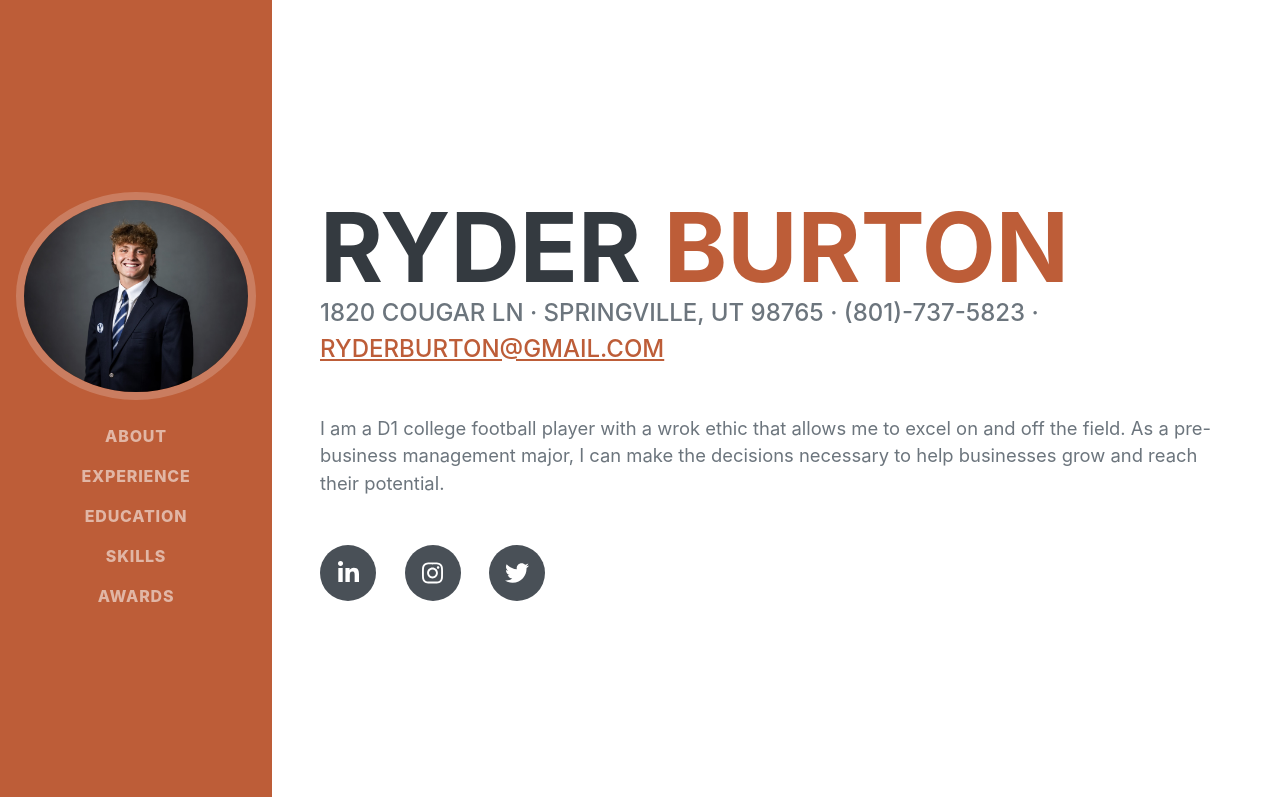
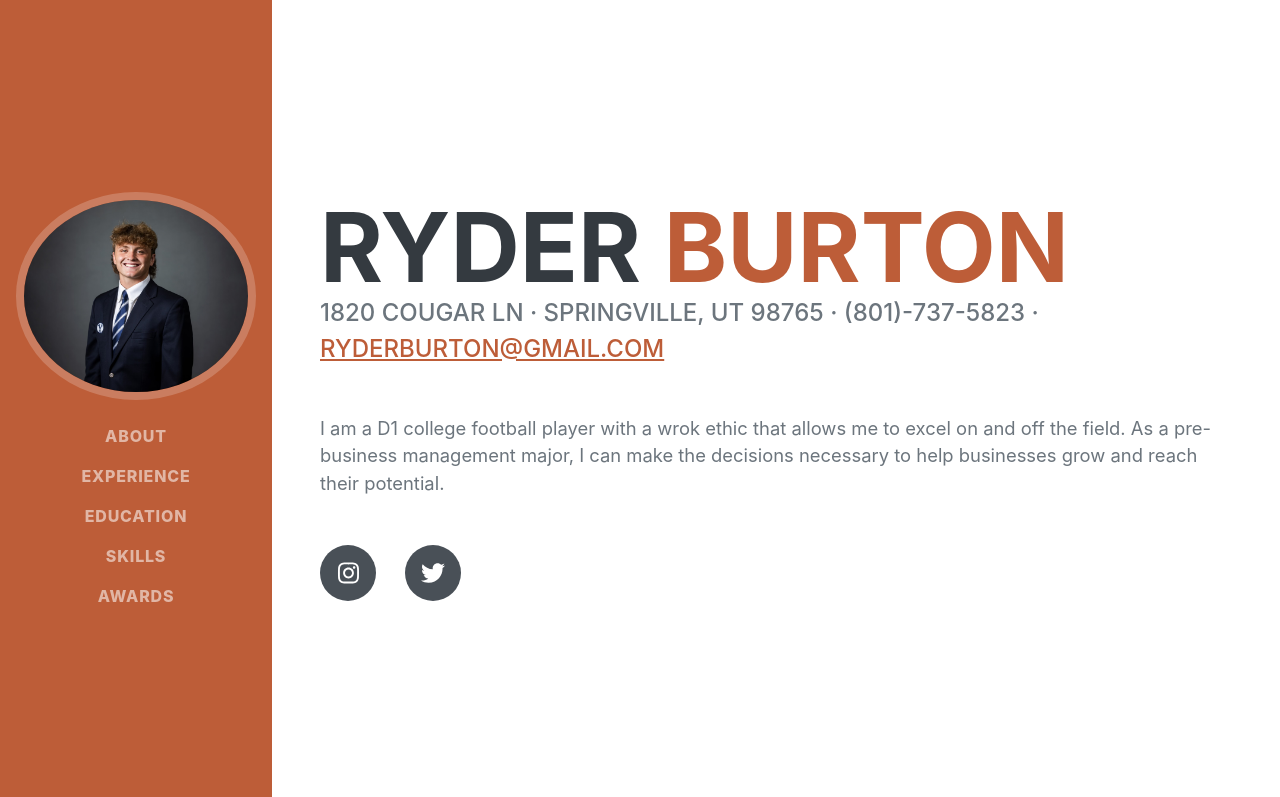
Before and after one commit to ryderburton/IS201Website, a plain HTML site: page index.html in a window 1280 px wide. Shown: the top 797 px of the page. Drawn offline with nearby package versions, Linux system fonts and the light colour scheme; a script that the page names is missing; a web font is replaced by a local one.

Commit message:
Update index.html

```diff
--- a/index.html
+++ b/index.html
@@ -48,7 +48,6 @@
                     </div>
                     <p class="lead mb-5">I am a D1 college football player with a wrok ethic that allows me to excel on and off the field. As a pre-business management major, I can make the decisions necessary to help businesses grow and reach their potential.</p>
                     <div class="social-icons">
-                        <a class="social-icon" href="https://www.linkedin.com/in/preston-rex-291bb42a2/"><i class="fab fa-linkedin-in"></i></a>
                         <a class="social-icon" href="https://www.instagram.com/ryburton5/" target="_blank"><i class="fab fa-instagram"></i></a>
                         <a class="social-icon" href="https://twitter.com/ryderburton5?lang=en"><i class="fab fa-twitter"></i></a>
                     </div>
```
